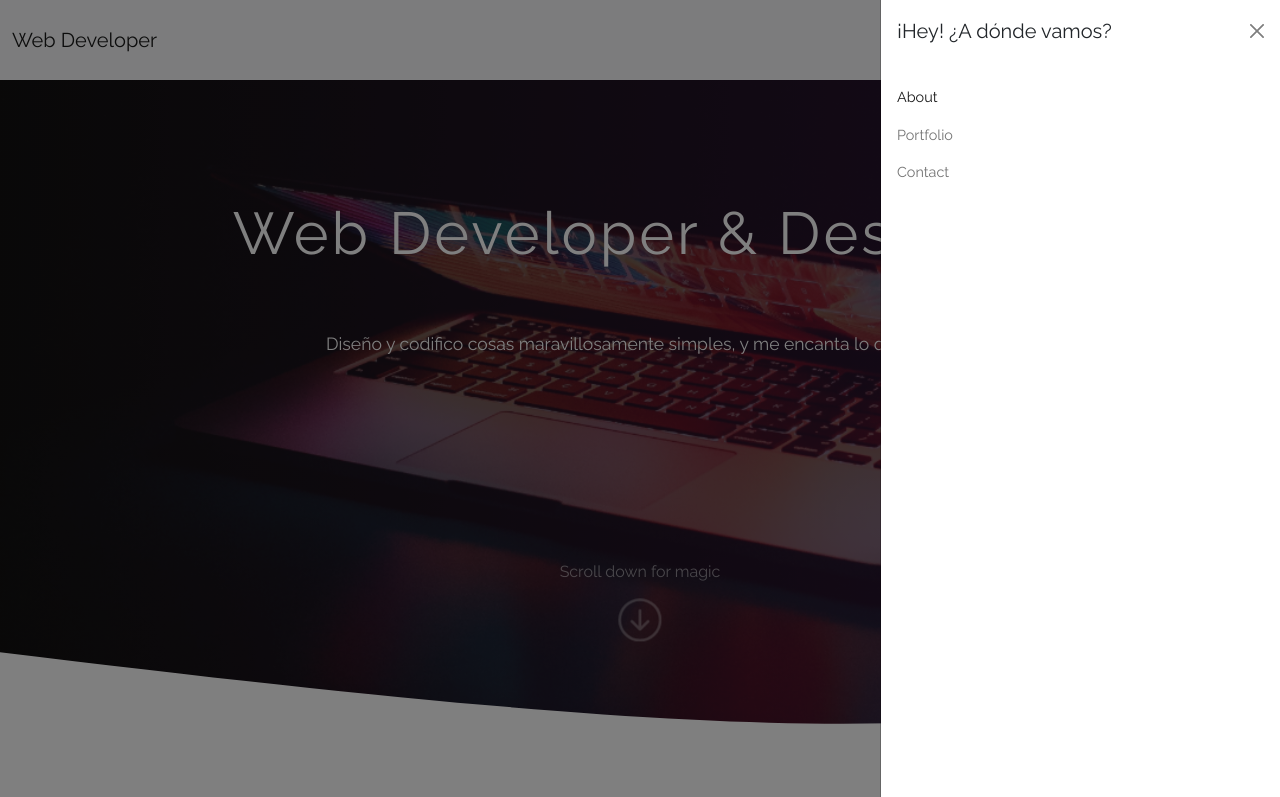
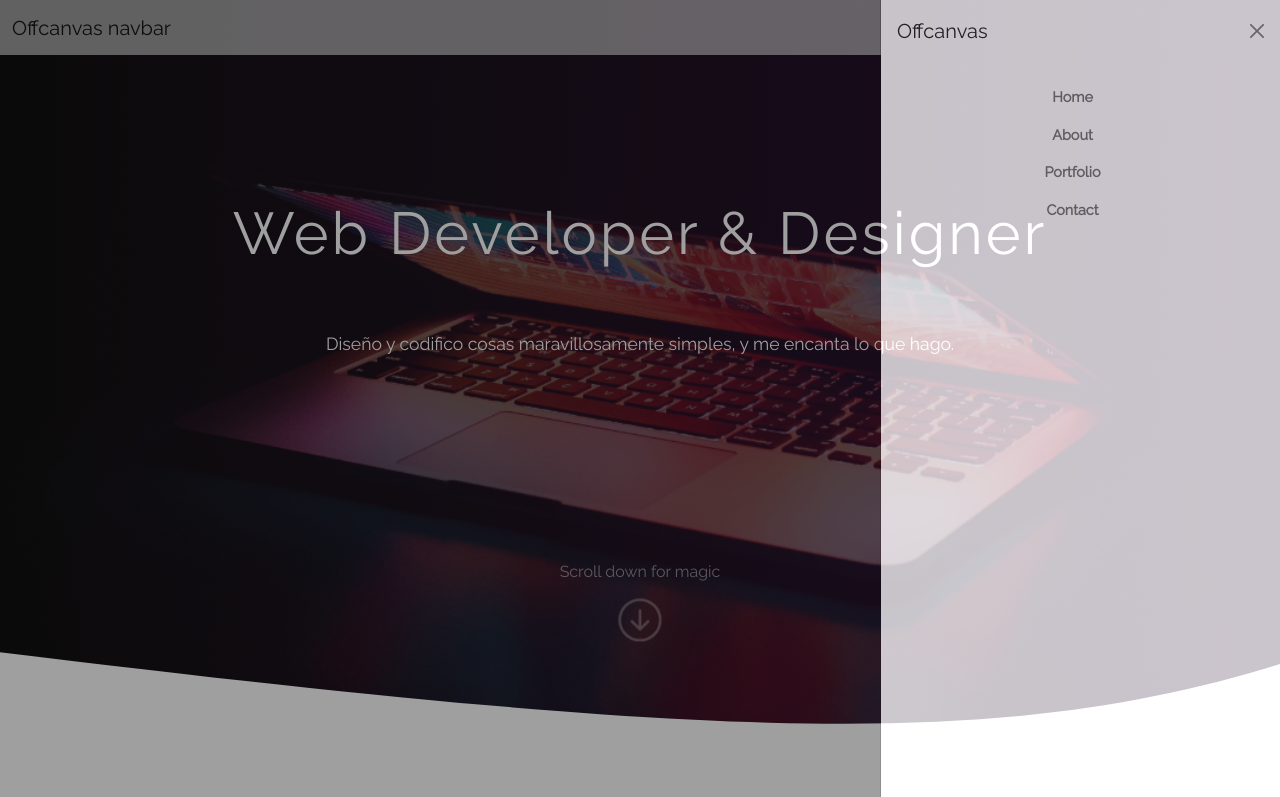
Before and after one commit to AmorosJulian/portfolio, a website: page index.html in a window 1280 px wide. Both pictures are taken after a click on the button 1240 px from the left and 40 px from the top of the page. Shown: the top 797 px of the page. Drawn offline with nearby package versions, Linux system fonts and the light colour scheme.

Commit message:
modificacion navbar

```diff
--- a/index.html
+++ b/index.html
@@ -69,30 +69,30 @@
             </div>
         </nav> -->
 
-        <nav class="navbar navbar-light bg-light fixed-top height-navbar">
+        <nav class="navbar navbar-light bg-light fixed-top opacity-75 d-none d-sm-block" style="height: 55px;">
             <div class="container-fluid">
-                <a class="navbar-brand" href="#top">Web Developer</a>
-                <button class="navbar-toggler" type="button" data-bs-toggle="offcanvas"
-                    data-bs-target="#offcanvasNavbar">
+              <a class="navbar-brand " href="#">Offcanvas navbar</a>
+              <button class="navbar-toggler " type="button" data-bs-toggle="offcanvas" data-bs-target="#offcanvasNavbar" aria-controls="offcanvasNavbar">
                 <span class="navbar-toggler-icon"></span>
               </button>
-                <div class="offcanvas offcanvas-end" tabindex="-1" id="offcanvasNavbar"
-                    aria-labelledby="offcanvasNavbarLabel">
+              <div class="offcanvas offcanvas-end" tabindex="-1" id="offcanvasNavbar" aria-labelledby="offcanvasNavbarLabel">
                 <div class="offcanvas-header">
-                        <h5 class="offcanvas-title" id="offcanvasNavbarLabel">¡Hey! ¿A dónde vamos?</h5>
-                        <button type="button" class="btn-close text-reset" data-bs-dismiss="offcanvas"
-                            aria-label="Close"></button>
+                  <h5 class="offcanvas-title" id="offcanvasNavbarLabel">Offcanvas</h5>
+                  <button type="button" class="btn-close text-reset" data-bs-dismiss="offcanvas" aria-label="Close"></button>
                 </div>
                 <div class="offcanvas-body">
                   <ul class="navbar-nav justify-content-end flex-grow-1 pe-3">
-                            <li class="nav-item">
-                                <a class="nav-link active" aria-current="page" href="#sectionAbout">About</a>
+                    <li class="nav-item text-center">
+                      <a class="nav-link" aria-current="page" href="#top"><strong>Home</strong></a>
                     </li>
-                            <li class="nav-item">
-                                <a class="nav-link" href="#sectionPortfolio">Portfolio</a>
+                    <li class="nav-item text-center">
+                      <a class="nav-link" href="#sectionAbout"><strong>About</strong></a>
                     </li>
-                            <li class="nav-item">
-                                <a class="nav-link" href="#sectionContact">Contact</a>
+                    <li class="nav-item text-center">
+                        <a class="nav-link" href="#sectionPortfolio"><strong>Portfolio</strong></a>
+                      </li>
+                      <li class="nav-item text-center">
+                        <a class="nav-link" href="#sectionContact"><strong>Contact</strong></a>
                       </li>
                   </ul>
                 </div>
--- a/scss/components/_header.scss
+++ b/scss/components/_header.scss
@@ -17,9 +17,9 @@ header {
                 font-family: $font-primary;
             }
 
-            nav {
-                height: 10vh;
-            }
+          .hola-como-estas {
+              opacity: 10% !important;
+          }
 
 
             .name-list-link {
```
Lines whose indentation alone changed are shown as unchanged.
